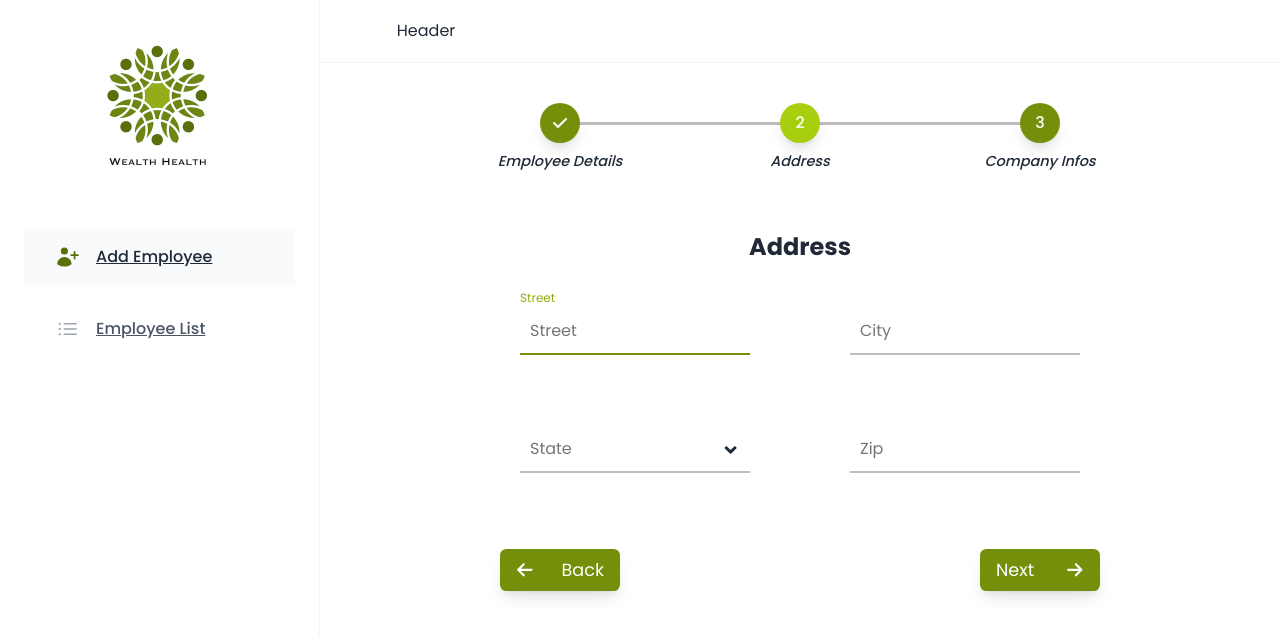
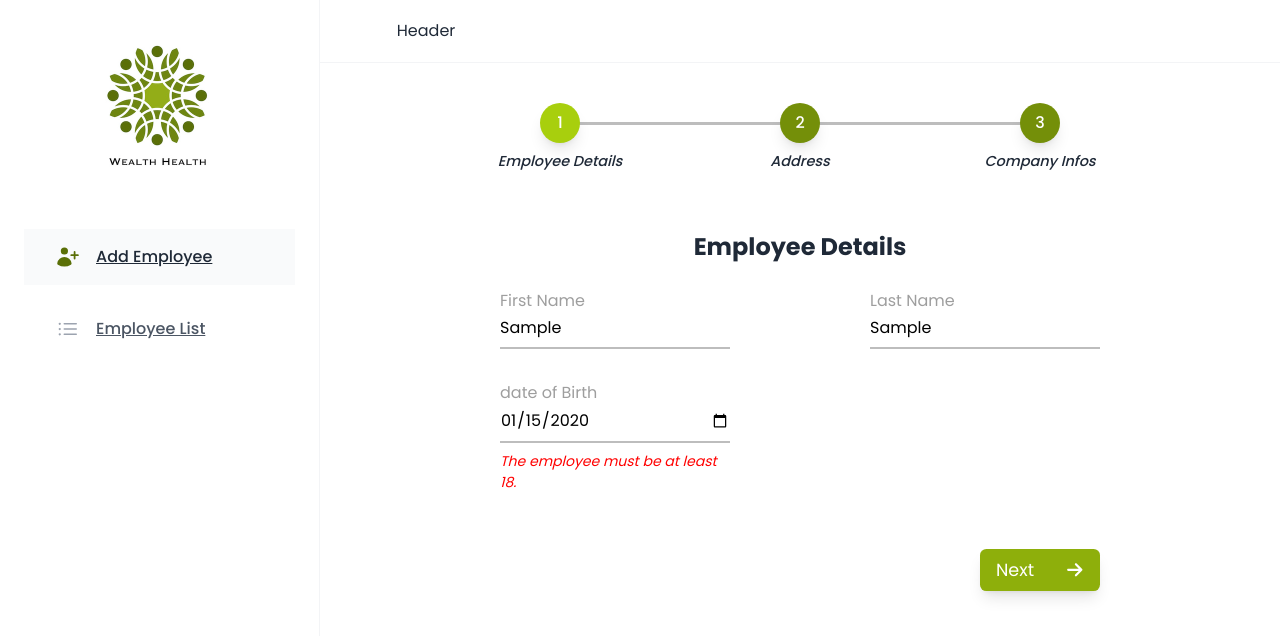
Before and after one commit to rom-ch/OpenClassrooms-WealthHealth, a React (Vite) app: page /add-employee in a window 1280 px wide. Both pictures are taken after typing "Sample", "Sample", "2020-01-15" into the empty fields and a click on the button "Next". Shown: the top 636 px of the page. Built offline with nearby package versions, Linux system fonts and the light colour scheme.

Commit message:
form fixes

```diff
--- a/src/components/AddressForm.jsx
+++ b/src/components/AddressForm.jsx
@@ -3,7 +3,6 @@ import FormWrapper from "./FormWrapper";
 import InputField from "./InputField";
 import Dropdown from "./Dropdown";
 import Row from "./Row";
-import ErrorMessage from "./ErrorMessage";
 import { states } from "../utils/states";
 
 function AddressForm({ street, city, state, zip, updateFields, errors }) {
@@ -18,7 +17,10 @@ function AddressForm({ street, city, state, zip, updateFields, errors }) {
           value={street}
           onChange={updateFields}
           fieldName="street"
+          width="full"
         />
+      </Row>
+      <Row>
         <InputField
           placeholder="City"
           label="City"
@@ -35,6 +37,7 @@ function AddressForm({ street, city, state, zip, updateFields, errors }) {
           fieldName="state"
           value={state}
           onChange={updateFields}
+          error={errors.state}
         />
         <InputField
           placeholder="Zip"
@@ -43,10 +46,9 @@ function AddressForm({ street, city, state, zip, updateFields, errors }) {
           value={zip}
           onChange={updateFields}
           fieldName="zip"
+          error={errors.zip}
         />
       </Row>
-      {errors.state && <ErrorMessage>{errors.state}</ErrorMessage>}
-      {errors.zip && <ErrorMessage>{errors.zip}</ErrorMessage>}
     </FormWrapper>
   );
 }
--- a/src/components/CompanyForm.jsx
+++ b/src/components/CompanyForm.jsx
@@ -3,7 +3,6 @@ import FormWrapper from "./FormWrapper";
 import InputField from "./InputField";
 import Dropdown from "./Dropdown";
 import Row from "./Row";
-import ErrorMessage from "./ErrorMessage";
 import { departments } from "../utils/departments";
 
 function CompanyForm({ startDate, department, updateFields, errors }) {
@@ -25,9 +24,9 @@ function CompanyForm({ startDate, department, updateFields, errors }) {
           fieldName="department"
           value={department}
           onChange={updateFields}
+          error={errors.department}
         />
       </Row>
-      {errors.department && <ErrorMessage>{errors.department}</ErrorMessage>}
     </FormWrapper>
   );
 }
--- a/src/components/Dropdown.jsx
+++ b/src/components/Dropdown.jsx
@@ -2,10 +2,11 @@ import PropTypes from "prop-types";
 import { useState, useRef, useEffect } from "react";
 import { FaAngleDown } from "react-icons/fa";
 import styled from "styled-components";
+import ErrorMessage from "./ErrorMessage";
 
 const StyledDropdown = styled.div`
   position: relative;
-  margin: 20px;
+  margin: 20px 0;
   width: 230px;
 `;
 
@@ -72,7 +73,7 @@ const OptionItem = styled.li`
   }
 `;
 
-function Dropdown({ options, label, value, onChange, fieldName }) {
+function Dropdown({ options, label, value, onChange, fieldName, error }) {
   const [query, setQuery] = useState("");
   const [isOpen, setIsOpen] = useState(false);
 
@@ -128,6 +129,7 @@ function Dropdown({ options, label, value, onChange, fieldName }) {
           </OptionItem>
         ))}
       </OptionList>
+      <ErrorMessage>{error}</ErrorMessage>
     </StyledDropdown>
   );
 }
@@ -139,6 +141,7 @@ Dropdown.propTypes = {
   value: PropTypes.string,
   onChange: PropTypes.func,
   fieldName: PropTypes.string,
+  error: PropTypes.string,
 };
 
 export default Dropdown;
--- a/src/components/EmployeeForm.jsx
+++ b/src/components/EmployeeForm.jsx
@@ -2,7 +2,6 @@ import PropTypes from "prop-types";
 import FormWrapper from "./FormWrapper";
 import InputField from "./InputField";
 import Row from "./Row";
-import ErrorMessage from "./ErrorMessage";
 
 function EmployeeForm({
   firstName,
@@ -22,6 +21,7 @@ function EmployeeForm({
           value={firstName}
           onChange={updateFields}
           fieldName="firstName"
+          error={errors.firstName}
         />
         <InputField
           placeholder="Last Name"
@@ -30,8 +30,10 @@ function EmployeeForm({
           value={lastName}
           onChange={updateFields}
           fieldName="lastName"
+          error={errors.lastName}
         />
       </Row>
+      <Row>
         <InputField
           type="date"
           placeholder="Date of Birth"
@@ -40,8 +42,9 @@ function EmployeeForm({
           value={dateOfBirth}
           onChange={updateFields}
           fieldName="dateOfBirth"
+          error={errors.dateOfBirth}
         />
-      {errors.dateOfBirth && <ErrorMessage>{errors.dateOfBirth}</ErrorMessage>}
+      </Row>
     </FormWrapper>
   );
 }
--- a/src/components/ErrorMessage.jsx
+++ b/src/components/ErrorMessage.jsx
@@ -2,7 +2,9 @@ import styled from "styled-components";
 
 const ErrorMessage = styled.p`
   color: red;
-  text-align: center;
+  font-style: italic;
+  font-size: 14px;
+  margin-top: 0.5rem;
 `;
 
 export default ErrorMessage;
--- a/src/components/InputField.jsx
+++ b/src/components/InputField.jsx
@@ -1,69 +1,79 @@
 import PropTypes from "prop-types";
 import styled from "styled-components";
+import ErrorMessage from "./ErrorMessage";
 
 const StyledInputField = styled.div`
   position: relative;
-  margin: 20px;
+  padding: 20px 0 0;
+  width: 100%;
+  /* max-width: 230px; */
+
+  max-width: ${props => (props.$width === "full" ? "100%" : "230px")};
 `;
 
 const Input = styled.input`
+  font-family: inherit;
+  width: 100%;
+  border: none;
+  border-bottom: 2px solid var(--color-grey-400);
+  outline: 0;
+  padding: 7px 0;
+  background: transparent;
+  transition: border-color 0.2s;
+
+  &::placeholder {
+    color: transparent;
+  }
+
+  &:placeholder-shown ~ label {
+    cursor: text;
+    top: 20px;
+  }
+
+  &:focus {
+    padding-bottom: 6px;
+    font-weight: 500;
+    border-width: 3px;
+    border-color: var(--color-green-600);
+  }
+
+  &:focus ~ label {
+    position: absolute;
+    top: 0;
     display: block;
-  width: 230px;
-  padding: 10px;
-  font-size: 1rem;
-  border: none;
-  outline: none;
-  border-bottom: 2px solid var(--color-grey-400);
-  position: relative;
+    transition: 0.2s;
+    color: var(--color-green-500);
+    font-weight: 500;
+    font-size: 14px;
+  }
 
-  &[type="date"]::before {
+  /* &[type="date"]::before {
     content: attr(placeholder);
     color: var(--color-grey-600);
     position: absolute;
-    top: 10px;
-  }
+    top: 20px;
+  } */
 
-  &[type="date"]:required:invalid::-webkit-datetime-edit {
+  /* &[type="date"]:required:invalid::-webkit-datetime-edit {
     color: transparent;
   }
 
   &[type="date"]:focus::-webkit-datetime-edit {
     color: black !important;
-  }
+  } */
 
-  &[type="date"]:focus::before {
+  /* &[type="date"]:focus::before {
     color: transparent;
-  }
-
-  &:focus + label {
-    top: -20px;
-    font-size: 12px;
-    color: var(--color-green-500);
-  }
-
-  &:focus + label + span {
-    width: 230px;
-  }
+  } */
 `;
 
 const Label = styled.label`
   position: absolute;
   top: 0;
-  left: 0;
-  font-size: 1rem;
-  color: rgba(204, 204, 204, 0);
+  display: block;
+  transition: 0.2s;
+  color: var(--color-grey-500);
   pointer-events: none;
-  transition: all 0.3s ease;
-`;
-
-const Underline = styled.span`
-  position: absolute;
-  bottom: 0;
-  left: 0;
-  height: 2px;
-  width: 0;
-  background-color: var(--color-green-600);
-  transition: all 0.3s ease;
 `;
 
 function InputField({
@@ -75,9 +85,12 @@ function InputField({
   value,
   onChange,
   fieldName,
+  error,
+  width,
 }) {
   return (
-    <StyledInputField>
+    <>
+      <StyledInputField $width={width}>
         <Input
           type={type}
           placeholder={!value ? placeholder : ""}
@@ -88,8 +101,9 @@ function InputField({
           onChange={e => onChange(fieldName, e.target.value)}
         />
         <Label htmlFor="input-field">{label}</Label>
-      <Underline />
+        {error && <ErrorMessage>{error}</ErrorMessage>}
       </StyledInputField>
+    </>
   );
 }
 
@@ -102,6 +116,8 @@ InputField.propTypes = {
   value: PropTypes.string,
   onChange: PropTypes.func,
   fieldName: PropTypes.string,
+  error: PropTypes.string,
+  width: PropTypes.string,
 };
 
 export default InputField;
--- a/src/components/MultiStepForm.jsx
+++ b/src/components/MultiStepForm.jsx
@@ -6,7 +6,7 @@ import CompanyForm from "./CompanyForm";
 import Stepper from "../components/Stepper";
 import styled from "styled-components";
 import Button from "./Button";
-import { isValidDate, isValidZip } from "../utils/helpers";
+import { isValidDate, isValidZip, isValidName } from "../utils/helpers";
 import { FaArrowRight, FaArrowLeft, FaCheck } from "react-icons/fa6";
 
 const INITIAL_DATA = {
@@ -49,6 +49,8 @@ const ButtonWrapper = styled.div`
 function MultiStepForm() {
   const [data, setData] = useState(INITIAL_DATA);
   const [errors, setErrors] = useState({
+    firstName: "",
+    lastName: "",
     zip: "",
     dateOfBirth: "",
     state: "",
@@ -84,6 +86,8 @@ function MultiStepForm() {
 
   function validateFields(stepIndex) {
     const newErrors = {
+      firstName: "",
+      lastName: "",
       dateOfBirth: "",
       state: "",
       zip: "",
@@ -91,6 +95,8 @@ function MultiStepForm() {
     };
 
     if (stepIndex === 0) {
+      newErrors.firstName = isValidName(data.firstName);
+      newErrors.lastName = isValidName(data.lastName);
       newErrors.dateOfBirth = isValidDate(data.dateOfBirth);
     }
 
--- /dev/null
+++ b/src/firebase-config.js
@@ -0,0 +1,17 @@
+import { initializeApp } from "firebase/app";
+import { getFirestore } from "firebase/firestore";
+
+// Your web app's Firebase configuration
+const firebaseConfig = {
+  apiKey: "AIzaSyCiSPVPFZvhLEyUPM3x9-19IqnbiBnlBpE",
+  authDomain: "wealth-health-aa388.firebaseapp.com",
+  projectId: "wealth-health-aa388",
+  storageBucket: "wealth-health-aa388.appspot.com",
+  messagingSenderId: "551700659823",
+  appId: "1:551700659823:web:0aa8780b0d992420e5979a",
+};
+
+// Initialize Firebase
+const app = initializeApp(firebaseConfig);
+
+export const db = getFirestore(app);
--- a/src/pages/EmployeeList.jsx
+++ b/src/pages/EmployeeList.jsx
@@ -1,9 +1,30 @@
+import { useEffect, useState } from "react";
+import { db } from "../firebase-config";
+import { getDocs, collection } from "firebase/firestore";
+
 function EmployeeList() {
-  return (
-    <div>
-      Employee List
-    </div>
-  )
+  const [employeesList, setEmployeesList] = useState([]);
+
+  const employeesCollection = collection(db, "employees");
+
+  useEffect(() => {
+    const getEmployeesList = async () => {
+      try {
+        const data = await getDocs(employeesCollection);
+        const filteredData = data.docs.map(doc => ({
+          ...doc.data(),
+          id: doc.id,
+        }));
+        console.log(filteredData);
+      } catch (err) {
+        console.log(err);
+      }
+    };
+
+    getEmployeesList();
+  }, [employeesCollection]);
+
+  return <div>Employee List</div>;
 }
 
-export default EmployeeList
+export default EmployeeList;
--- a/src/utils/helpers.js
+++ b/src/utils/helpers.js
@@ -1,11 +1,16 @@
 export function isValidDate(date) {
-  const inputDate = new Date(date).getTime();
-  const currentDate = new Date().getTime();
+  const inputDate = new Date(date);
+  const currentDate = new Date();
 
-  if (inputDate < currentDate) {
+  let age = currentDate.getFullYear() - inputDate.getFullYear();
+  const month = currentDate.getMonth() - inputDate.getMonth();
+  if (month < 0 || (month === 0 && currentDate.getDate() < inputDate.getDate()))
+    age--;
+
+  if (age >= 18) {
     return "";
-  } else if (inputDate > currentDate) {
-    return "Please provide a valid date of birth.";
+  } else if (age < 18) {
+    return "The employee must be at least 18.";
   }
 }
 
@@ -16,3 +21,11 @@ export function isValidZip(zip) {
   }
   return "";
 }
+
+export function isValidName(name) {
+  const nameRegex = new RegExp("^[a-zA-Z]+([ -']{0,1}[a-zA-Z]+){0,2}[.]{0,1}$");
+  if (!nameRegex.test(name)) {
+    return "The name format is in valid.";
+  }
+  return "";
+}
```
Lines whose indentation alone changed are shown as unchanged.
